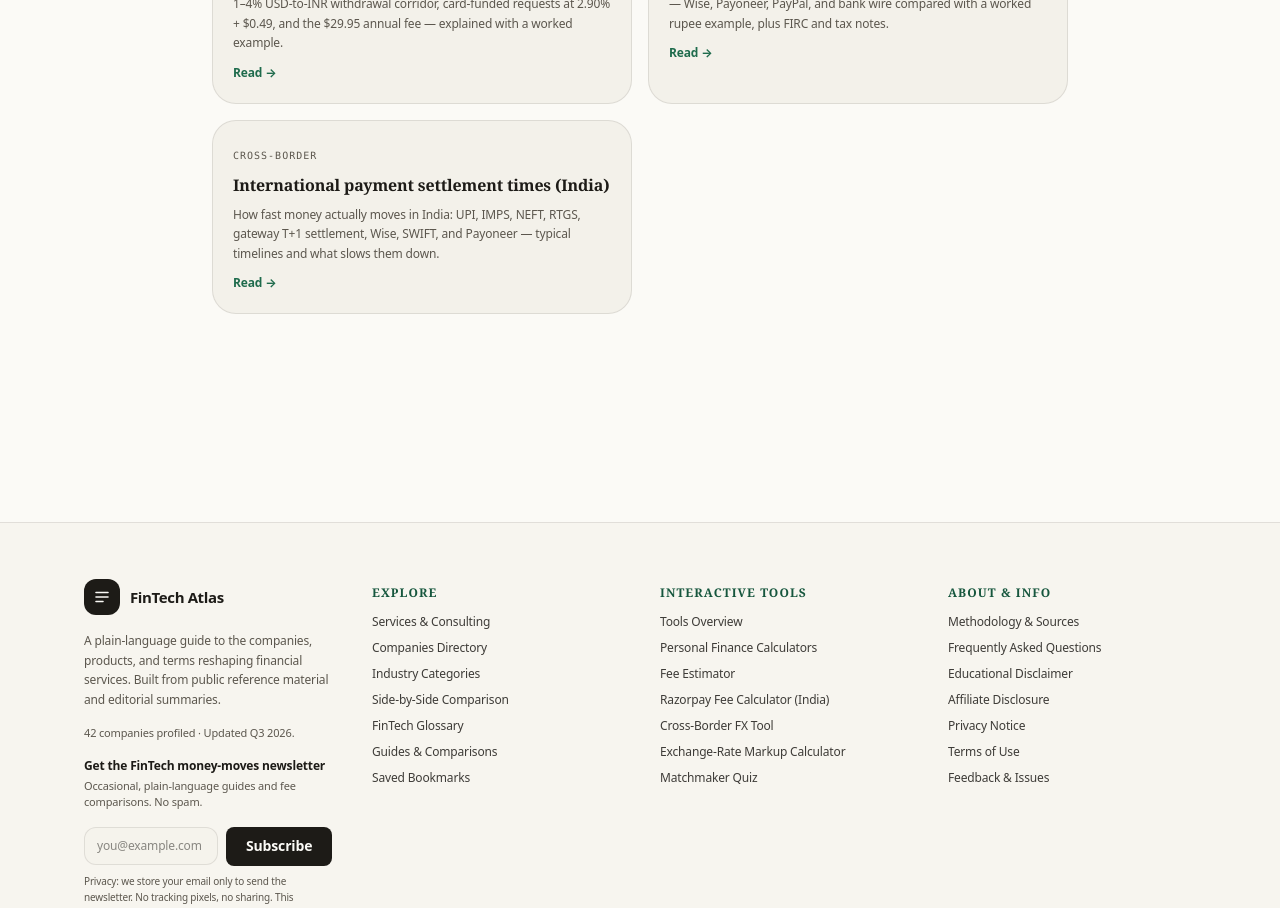
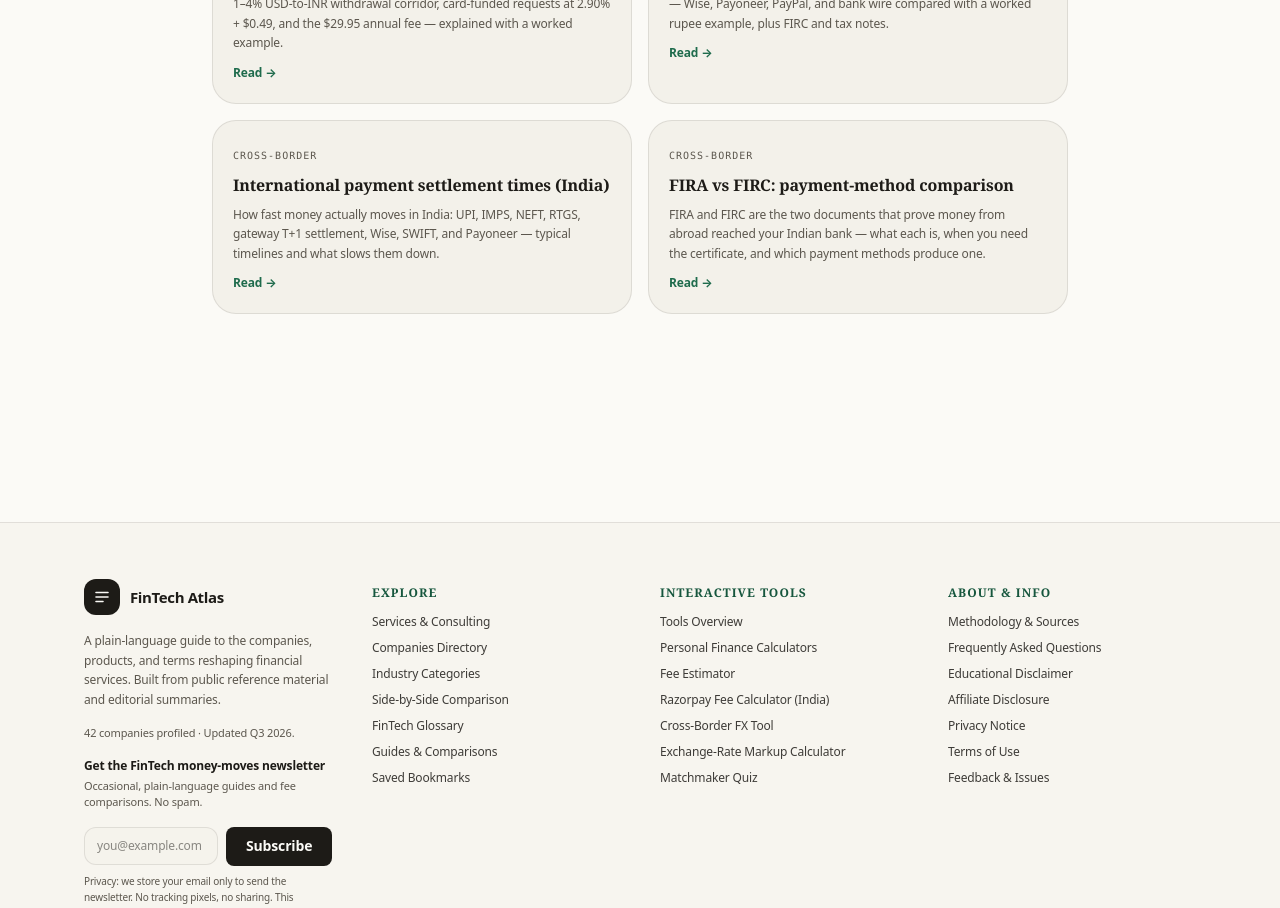
Before and after one commit to Harshit-sehgal/fintech-atlas, a Next.js app: page /articles in a window 1280 px wide. Shown: the part 1800-2708 px from the top of the page. Built offline with nearby package versions, Linux system fonts and the light colour scheme; no server answers.

Commit message:
Month-3 article 25: 'FIRA vs FIRC: payment-method comparison' — advice-vs-certificate table, GST/DTAA use cases, netbanking request process, per-channel FIRC treatment (SWIFT yes / Wise-Payoneer bank-dependent / PayPal typically none); RSS 16, sitemap 90, 274 JSON-LD; ISSUES row added

```diff
--- a/src/data/articles.ts
+++ b/src/data/articles.ts
@@ -1144,6 +1144,109 @@
       },
     ],
   },
+  {
+    slug: "fira-vs-firc-payment-methods",
+    title: "FIRA vs FIRC: payment-method comparison",
+    description:
+      "FIRA and FIRC are the two documents that prove money from abroad reached your Indian bank — what each is, when you need the certificate, and which payment methods produce one.",
+    publishedAt: "2026-08-04",
+    updatedAt: "2026-08-04",
+    category: "Cross-Border",
+    relatedCompanySlugs: ["wise", "payoneer", "paypal", "revolut"],
+    ctas: [
+      { slug: "wise", label: "Open Wise", placement: "compare-vs" },
+      { slug: "payoneer", label: "Visit Payoneer", placement: "compare-vs" },
+      { slug: "paypal", label: "Visit PayPal", placement: "compare-vs" },
+    ],
+    relatedTool: { href: "/tools/remittance", label: "Estimate transfer costs" },
+    body: [
+      {
+        type: "p",
+        text: "FIRA and FIRC are the two documents banks issue for money received from outside India, and the names are used almost interchangeably in freelancer forums — which is exactly why the difference matters. The short version: FIRA is the bank's advice that a remittance arrived; FIRC is the formal certificate with a reference number that accountants, GST offices, and banks ask for when you need to prove foreign receipt. For day-to-day bookkeeping the credit advice is usually enough; for export-of-services claims under GST, tax documentation, or DTAA relief, you want the FIRC.",
+      },
+      {
+        type: "h2",
+        text: "FIRA vs FIRC at a glance",
+      },
+      {
+        type: "table",
+        headers: ["", "FIRA", "FIRC"],
+        rows: [
+          ["Full name", "Foreign Inward Remittance Advice", "Foreign Inward Remittance Certificate"],
+          ["What it is", "The bank's advice/acknowledgement of a credit", "A formal certificate with a certificate number"],
+          ["Issued by", "Your AD-category bank, usually automatically", "Your bank, usually on request"],
+          ["Cost", "Free", "Free (standard practice)"],
+          ["Typical turnaround", "Instant–same day", "1–3 business days"],
+          ["When you need it", "Bookkeeping and general records", "GST export claims, tax files, DTAA documentation, bank queries"],
+        ],
+      },
+      {
+        type: "h2",
+        text: "When the difference actually matters",
+      },
+      {
+        type: "ul",
+        items: [
+          "Export of services under GST — the certificate is the standard evidence that foreign currency was received for the supply.",
+          "Income-tax documentation for foreign receipts, especially when claiming double-taxation relief under the India–US treaty.",
+          "Bank or CA requests for a formal record of a specific inward remittance.",
+          "Large or recurring receipts where the bank's compliance team wants a clean audit trail.",
+        ],
+      },
+      {
+        type: "h2",
+        text: "How to get a FIRC",
+      },
+      {
+        type: "ul",
+        items: [
+          "Most banks now generate FIRCs from netbanking: open the inward-remittance record for the transaction and download the certificate.",
+          "If it is not online, visit the branch that services your account — take the transaction reference from your credit advice.",
+          "FIRC is issued under FEMA for remittances received through the banking channel; the process is free as standard practice.",
+          "Keep a copy with the matching invoice — the pair is your evidence trail if a bank or the tax office ever asks.",
+        ],
+      },
+      {
+        type: "h2",
+        text: "Which payment methods produce one",
+      },
+      {
+        type: "table",
+        headers: ["Channel", "FIRC treatment", "Why"],
+        rows: [
+          ["Bank wire / SWIFT", "Yes — standard", "The classic banking-channel inward remittance; your bank issues FIRC automatically or on request"],
+          ["Wise (USD → INR)", "Usually yes, bank-dependent", "Credits arrive through banking partners; classification varies by bank — ask your branch"],
+          ["Payoneer (USD → INR)", "Usually yes, bank-dependent", "Withdrawals land as banking-channel credits; confirmation depends on your bank"],
+          ["PayPal (balance → INR)", "Typically no", "Withdrawals settle domestically from PayPal's Indian entity, so there is no foreign remittance to certify"],
+        ],
+      },
+      {
+        type: "h2",
+        text: "What to do with the documents",
+      },
+      {
+        type: "ul",
+        items: [
+          "File FIRCs with the invoices they correspond to — one folder per financial year keeps tax season simple.",
+          "If you claim GST refunds or export benefits, your CA will ask for FIRC as standard evidence — collect them as you go, not in April.",
+          "PayPal-only freelancers should keep the withdrawal statements instead; the domestic settlement means no FIRC, but the record still proves the income.",
+          "This is editorial guidance, not tax or legal advice — confirm what your own accountant needs.",
+        ],
+      },
+      {
+        type: "h2",
+        text: "Run your own numbers",
+      },
+      {
+        type: "p",
+        text: "FIRC eligibility depends on how your bank classifies a credit — the other half of the picture is what each channel costs. Use the Cross-Border FX Estimator to compare providers for your exact amount, and the exchange-rate markup calculator to expose the hidden spread in any rate you are offered.",
+      },
+      {
+        type: "p",
+        text: "Editorial note: FIRC/FIRA practices are general banking practice as of the 2026 catalog vintage and vary by bank, branch, and transaction type — confirm the current process with your own bank before planning around it.",
+      },
+    ],
+  },
 ];
 
 export function getArticleBySlug(slug: string): Article | undefined {
```
Also changed, not shown: 1 other file (tests, documents, lock files or other folders).
